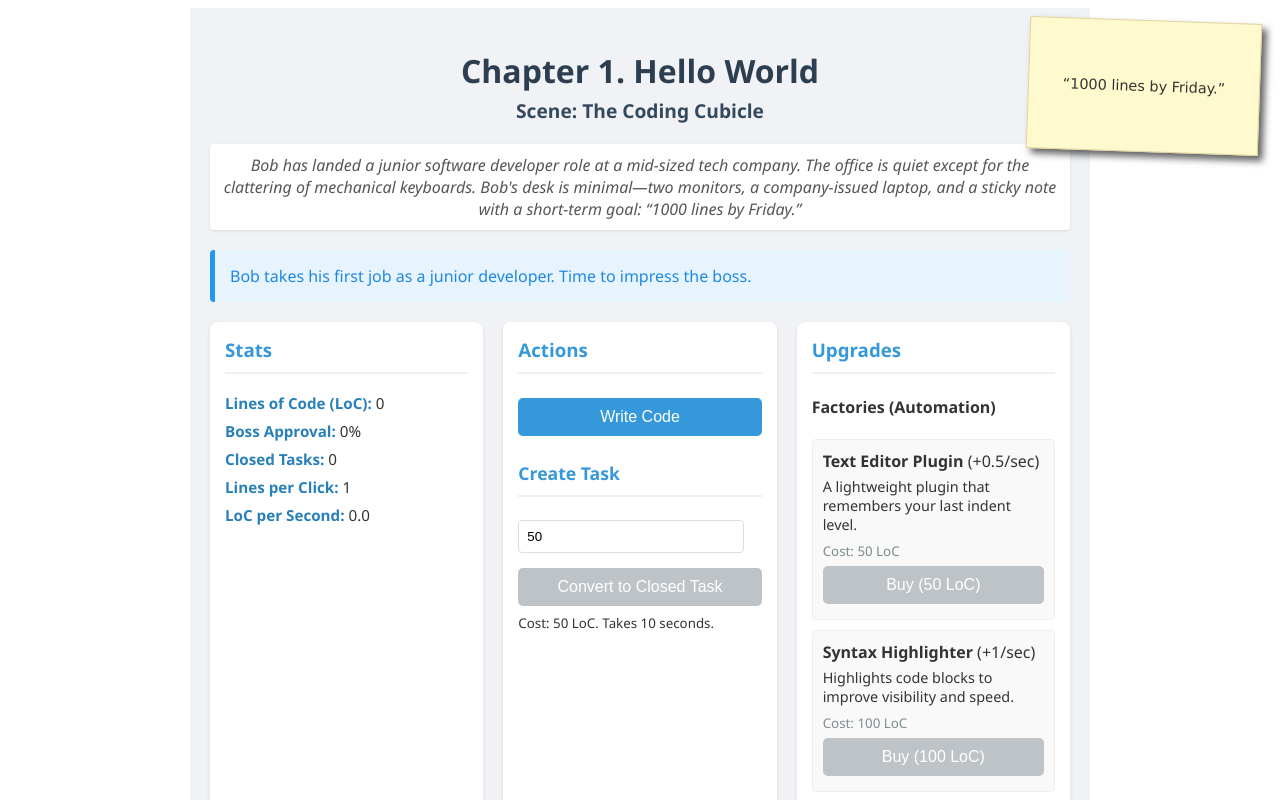
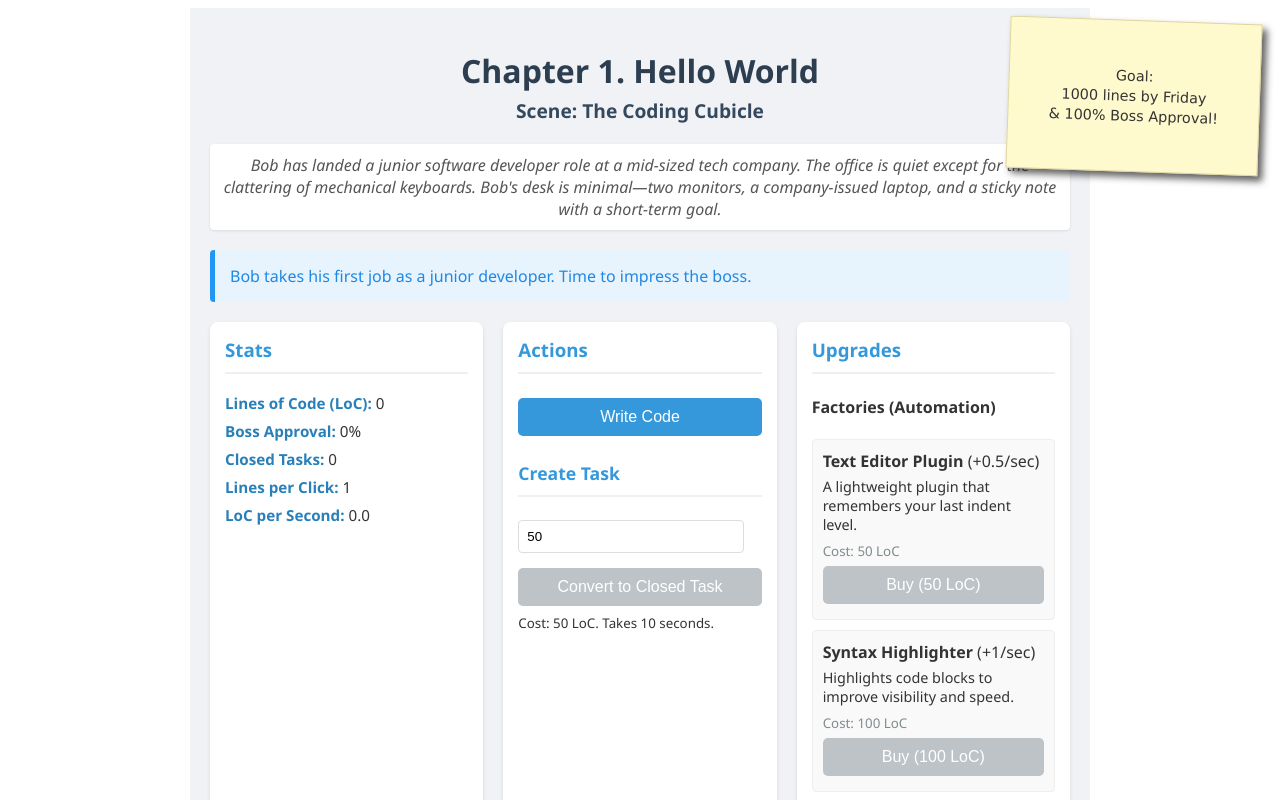
Before and after one commit to alexkorep-games/just-another-prompt, a React (Vite) app: page / in a window 1280 px wide. Shown: the top 800 px of the page. Built offline with nearby package versions, Linux system fonts and the light colour scheme.

Commit message:
Add scene completion overlay and animations; update task handling logic

```diff
--- a/src/scenes/scene01.tsx
+++ b/src/scenes/scene01.tsx
@@ -1,7 +1,12 @@
 import React, { useState, useEffect, useCallback, useMemo } from "react";
-import styled from "styled-components";
+import styled, { keyframes } from "styled-components";
 
 //region Styled Components
+const fadeIn = keyframes`
+  from { opacity: 0; transform: translateY(10px); }
+  to { opacity: 1; transform: translateY(0); }
+`;
+
 const SceneWrapper = styled.div`
   font-family: "Segoe UI", Tahoma, Geneva, Verdana, sans-serif;
   padding: 20px;
@@ -11,6 +16,7 @@ const SceneWrapper = styled.div`
   color: #333;
   min-height: 100vh;
   box-sizing: border-box;
+  //position: relative; /* For absolute positioning of overlay */
 `;
 
 const Header = styled.header`
@@ -41,26 +47,33 @@ const SceneDescription = styled.p`
 const StickyNote = styled.div`
   background-color: #fffacd; /* LemonChiffon */
   padding: 15px;
-  font-family: "Comic Sans MS", "Chalkboard SE", "Marker Felt", sans-serif; /* A more handwritten feel */
+  font-family: "Comic Sans MS", "Chalkboard SE", "Marker Felt", sans-serif;
   font-size: 0.9em;
   text-align: center;
-  width: 200px;
-  height: 100px; /* Adjusted for content */
+  width: 220px; /* Adjusted for more text */
+  height: 120px; /* Adjusted for more text */
   box-shadow: 5px 5px 7px rgba(33, 33, 33, 0.7);
   transform: rotate(2deg);
   position: absolute;
   top: 20px;
   right: 20px;
   display: flex;
+  flex-direction: column; /* Stack text */
   align-items: center;
   justify-content: center;
   border: 1px solid #e0d4a4;
   z-index: 10;
 
+  p {
+    margin: 2px 0;
+  }
+
   @media (max-width: 600px) {
     position: static;
     margin: 10px auto 20px;
     transform: none;
+    width: 90%;
+    height: auto;
   }
 `;
 
@@ -72,7 +85,8 @@ const StoryMessageDisplay = styled.div`
   font-size: 1em;
   color: #1e88e5;
   border-radius: 4px;
-  min-height: 20px; /* Ensure it's visible even when empty */
+  min-height: 20px;
+  animation: ${fadeIn} 0.5s ease-out;
 `;
 
 const MainLayout = styled.div`
@@ -152,7 +166,7 @@ const Input = styled.input`
   margin: 5px 0 10px;
   border: 1px solid #ddd;
   border-radius: 4px;
-  width: calc(100% - 18px); /* Adjust for padding and border */
+  width: calc(100% - 18px);
   box-sizing: border-box;
 `;
 
@@ -173,6 +187,40 @@ const UpgradeItem = styled.div`
   }
   small {
     color: #7f8c8d;
+  }
+`;
+
+const SceneCompletionOverlay = styled.div`
+  position: fixed;
+  top: 0;
+  left: 0;
+  right: 0;
+  bottom: 0;
+  background-color: rgba(0, 0, 0, 0.7);
+  display: flex;
+  align-items: center;
+  justify-content: center;
+  z-index: 1000;
+  animation: ${fadeIn} 0.3s ease-out;
+`;
+
+const SceneCompletionMessage = styled.div`
+  background-color: white;
+  padding: 30px 40px;
+  border-radius: 10px;
+  text-align: center;
+  box-shadow: 0 5px 15px rgba(0, 0, 0, 0.3);
+  animation: ${fadeIn} 0.5s ease-out 0.2s; /* Delay animation slightly */
+  animation-fill-mode: backwards; /* Apply from state before animation starts */
+
+  h2 {
+    color: #2c3e50;
+    margin-top: 0;
+  }
+  p {
+    color: #34495e;
+    font-size: 1.1em;
+    margin-bottom: 25px;
   }
 `;
 //endregion
@@ -284,54 +332,58 @@ const Scene01: React.FC<Scene01Props> = ({ onComplete }) => {
   const [shownMessages, setShownMessages] = useState<Set<string>>(new Set());
 
   const [isCompletingTask, setIsCompletingTask] = useState<boolean>(false);
-  const [taskCooldown, setTaskCooldown] = useState<number>(0); // 10 seconds
+  const [taskCooldown, setTaskCooldown] = useState<number>(0);
   const [taskSizeInput, setTaskSizeInput] = useState<string>("50");
   const [taskDetailsForCompletion, setTaskDetailsForCompletion] = useState<{
     size: number;
   } | null>(null);
+
+  const [isSceneComplete, setIsSceneComplete] = useState<boolean>(false); // New state for scene completion
   //endregion
 
   //region Story Message Handler
   const showStoryMessage = useCallback(
     (key: keyof typeof STORY_MESSAGES, customMessage?: string) => {
-      if (!shownMessages.has(key)) {
+      if (!shownMessages.has(key) && !isSceneComplete) {
+        // Don't show new messages if scene is done
         setStoryMessage(customMessage || STORY_MESSAGES[key]);
         setShownMessages((prev) => new Set(prev).add(key));
       }
     },
-    [shownMessages]
+    [shownMessages, isSceneComplete]
   );
   //endregion
 
   //region Game Logic Effects
-  // Initial story message
   useEffect(() => {
     showStoryMessage("intro");
   }, [showStoryMessage]);
 
   // LoC generation from factories
   useEffect(() => {
-    if (locPerSecond > 0) {
+    if (locPerSecond > 0 && !isSceneComplete) {
+      // Stop generation if scene is complete
       const intervalId = setInterval(() => {
         setLoc((prevLoc) => prevLoc + locPerSecond);
       }, 1000);
       return () => clearInterval(intervalId);
     }
-  }, [locPerSecond]);
+  }, [locPerSecond, isSceneComplete]);
 
   // Task cooldown and completion
   useEffect(() => {
     let timerId: number;
-    if (isCompletingTask && taskCooldown > 0) {
+    if (isCompletingTask && taskCooldown > 0 && !isSceneComplete) {
       timerId = window.setTimeout(() => {
         setTaskCooldown((prev) => prev - 1);
       }, 1000);
     } else if (
       isCompletingTask &&
       taskCooldown === 0 &&
-      taskDetailsForCompletion
+      taskDetailsForCompletion &&
+      !isSceneComplete
     ) {
-      const currentClosedTasksCount = closedTasks; // Capture before increment
+      const currentClosedTasksCount = closedTasks;
       setClosedTasks((prev) => prev + 1);
 
       const approvalGained = (() => {
@@ -358,6 +410,7 @@ const Scene01: React.FC<Scene01Props> = ({ onComplete }) => {
     taskDetailsForCompletion,
     closedTasks,
     showStoryMessage,
+    isSceneComplete,
   ]);
 
   // Story messages based on game state
@@ -378,53 +431,51 @@ const Scene01: React.FC<Scene01Props> = ({ onComplete }) => {
 
   // Scene end condition
   useEffect(() => {
-    if (bossApproval >= 100) {
+    if (bossApproval >= 100 && !isSceneComplete) {
       if (!shownMessages.has("approval100")) {
-        // Show final in-scene message
-        showStoryMessage("approval100");
+        showStoryMessage("approval100"); // Show final in-scene message
       }
-      // Then set the transition message and complete
-      // To ensure this is seen, a delay or a "continue" button would be better.
-      // For now, we'll set it and immediately call onComplete.
-      setStoryMessage(STORY_MESSAGES.sceneEnd); // This might flash briefly
-
-      // Wait a moment for the player to read the final message before transitioning
-      const transitionTimeout = setTimeout(() => {
-        onComplete();
-      }, 3000); // 3 second delay
-
-      return () => clearTimeout(transitionTimeout);
+      setIsSceneComplete(true); // Mark scene as complete
+      // The onComplete will be triggered by the button in the completion overlay
     }
-  }, [bossApproval, onComplete, showStoryMessage, shownMessages]);
+  }, [bossApproval, isSceneComplete, showStoryMessage, shownMessages]);
   //endregion
 
   //region Event Handlers
   const handleWriteCode = () => {
+    if (isSceneComplete) return;
     setLoc((prevLoc) => prevLoc + linesPerClick);
   };
 
   const handleBuyFactory = (factory: Factory) => {
-    if (loc >= factory.cost && !purchasedFactoryIds.has(factory.id)) {
+    if (
+      isSceneComplete ||
+      loc < factory.cost ||
+      purchasedFactoryIds.has(factory.id)
+    )
+      return;
     setLoc((prevLoc) => prevLoc - factory.cost);
     setPurchasedFactoryIds((prev) => new Set(prev).add(factory.id));
     setLocPerSecond((prevLps) => prevLps + factory.lps);
-    }
   };
 
   const handleBuyClickImprovement = (improvement: ClickImprovement) => {
     if (
-      loc >= improvement.cost &&
-      !purchasedClickImprovementIds.has(improvement.id)
-    ) {
+      isSceneComplete ||
+      loc < improvement.cost ||
+      purchasedClickImprovementIds.has(improvement.id)
+    )
+      return;
     setLoc((prevLoc) => prevLoc - improvement.cost);
     setPurchasedClickImprovementIds((prev) =>
       new Set(prev).add(improvement.id)
     );
     setLinesPerClick((prevLpc) => prevLpc + improvement.lpcIncrease);
-    }
   };
 
   const handleCreateTask = () => {
+    if (isSceneComplete || isCompletingTask) return;
+
     const size = parseInt(taskSizeInput, 10);
     if (isNaN(size) || size < 50 || size > 500) {
       alert("Task size must be between 50 and 500 LoC.");
@@ -434,24 +485,23 @@ const Scene01: React.FC<Scene01Props> = ({ onComplete }) => {
       alert("Not enough Lines of Code to create this task.");
       return;
     }
-    if (isCompletingTask) {
-      alert("Another task is already in progress.");
-      return;
-    }
 
     setLoc((prevLoc) => prevLoc - size);
     setTaskDetailsForCompletion({ size });
     setIsCompletingTask(true);
-    setTaskCooldown(10); // 10 seconds cooldown
+    setTaskCooldown(10);
   };
   //endregion
 
-  // Memoized values for display
   const currentLPS = useMemo(() => locPerSecond.toFixed(1), [locPerSecond]);
 
   return (
     <SceneWrapper>
-      <StickyNote>“1000 lines by Friday.”</StickyNote>
+      <StickyNote>
+        <p>Goal:</p>
+        <p>1000 lines by Friday</p>
+        <p>& 100% Boss Approval!</p>
+      </StickyNote>
       <Header>
         <h1>Chapter 1. Hello World</h1>
         <h2>Scene: The Coding Cubicle</h2>
@@ -460,10 +510,10 @@ const Scene01: React.FC<Scene01Props> = ({ onComplete }) => {
         Bob has landed a junior software developer role at a mid-sized tech
         company. The office is quiet except for the clattering of mechanical
         keyboards. Bob's desk is minimal—two monitors, a company-issued laptop,
-        and a sticky note with a short-term goal: “1000 lines by Friday.”
+        and a sticky note with a short-term goal.
       </SceneDescription>
 
-      {storyMessage && (
+      {storyMessage && !isSceneComplete && (
         <StoryMessageDisplay>{storyMessage}</StoryMessageDisplay>
       )}
 
@@ -491,7 +541,7 @@ const Scene01: React.FC<Scene01Props> = ({ onComplete }) => {
           <PanelTitle>Actions</PanelTitle>
           <Button
             onClick={handleWriteCode}
-            disabled={isCompletingTask && bossApproval >= 100}
+            disabled={isCompletingTask || isSceneComplete}
           >
             Write Code
           </Button>
@@ -506,16 +556,16 @@ const Scene01: React.FC<Scene01Props> = ({ onComplete }) => {
             min="50"
             max="500"
             step="10"
-            disabled={isCompletingTask || bossApproval >= 100}
+            disabled={isCompletingTask || isSceneComplete}
           />
           <Button
             onClick={handleCreateTask}
             disabled={
               isCompletingTask ||
+              isSceneComplete ||
               loc < Number(taskSizeInput) ||
               Number(taskSizeInput) < 50 ||
-              Number(taskSizeInput) > 500 ||
-              bossApproval >= 100
+              Number(taskSizeInput) > 500
             }
           >
             {isCompletingTask
@@ -539,7 +589,7 @@ const Scene01: React.FC<Scene01Props> = ({ onComplete }) => {
                   disabled={
                     loc < factory.cost ||
                     purchasedFactoryIds.has(factory.id) ||
-                    bossApproval >= 100
+                    isSceneComplete
                   }
                   className={
                     purchasedFactoryIds.has(factory.id) ? "purchased" : ""
@@ -564,7 +614,7 @@ const Scene01: React.FC<Scene01Props> = ({ onComplete }) => {
                   disabled={
                     loc < imp.cost ||
                     purchasedClickImprovementIds.has(imp.id) ||
-                    bossApproval >= 100
+                    isSceneComplete
                   }
                   className={
                     purchasedClickImprovementIds.has(imp.id) ? "purchased" : ""
@@ -579,6 +629,21 @@ const Scene01: React.FC<Scene01Props> = ({ onComplete }) => {
           </UpgradeCategory>
         </UpgradesPanel>
       </MainLayout>
+
+      {isSceneComplete && (
+        <SceneCompletionOverlay>
+          <SceneCompletionMessage>
+            <h2>Scene Complete!</h2>
+            <p>{STORY_MESSAGES.sceneEnd}</p>
+            <Button
+              onClick={onComplete}
+              style={{ backgroundColor: "#2ecc71", padding: "12px 25px" }}
+            >
+              Continue to Next Scene
+            </Button>
+          </SceneCompletionMessage>
+        </SceneCompletionOverlay>
+      )}
     </SceneWrapper>
   );
 };
```
Lines whose indentation alone changed are shown as unchanged.
